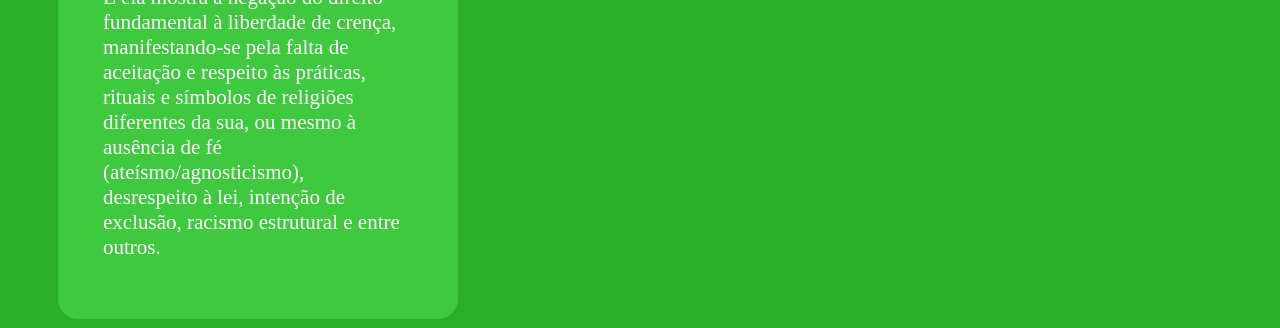
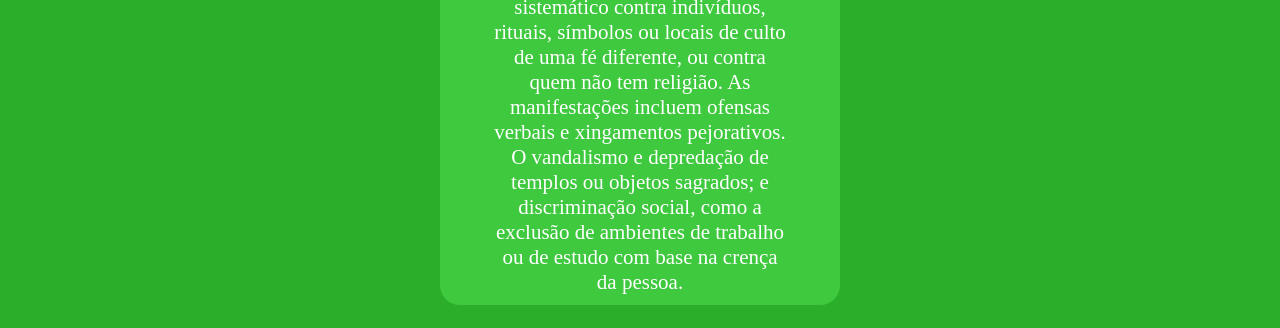
Before and after one commit to Bianca-a-a/Anti-Bullying, a plain HTML site: page pages/4-kamilly-base-intolerancia/index.html in a window 1280 px wide. Shown: the part 773-1101 px from the top of the page. Drawn offline with Linux system fonts and the light colour scheme; a web font is replaced by a local one.

Commit message:
terminando trabalho-kamilly

```diff
--- a/pages/4-kamilly-base-intolerancia/index.html
+++ b/pages/4-kamilly-base-intolerancia/index.html
@@ -25,8 +25,8 @@
 </div>
  </div>
 
- <div class="caixinha2">
-    <div class="Mostra">
+ <div class="caixinha">
+    <div class="Sobre">
         <h3>O que ela mostra?</h3>
         <p>E ela mostra a negação do direito fundamental à liberdade de crença,
            manifestando-se pela falta de aceitação e respeito às práticas, rituais e símbolos de religiões diferentes da sua, ou mesmo à ausência de fé (ateísmo/agnosticismo),
@@ -34,5 +34,13 @@
     </div>
  </div>
 
+ <div class="caixinha">
+    <div class="Sobre">
+        <h3>Características</h3>
+        <p>Ela é caracterizada pela discriminação e desrespeito sistemático contra indivíduos, rituais, símbolos ou locais de culto de uma fé diferente, ou contra quem não tem religião.
+        As manifestações incluem ofensas verbais e xingamentos pejorativos. O vandalismo e depredação de templos ou objetos sagrados; e discriminação social, como a exclusão de ambientes de trabalho ou de estudo com base na crença da pessoa.   </p>
+    </div>
+ </div>
+
 </body>
 </html>
--- a/pages/4-kamilly-base-intolerancia/style.css
+++ b/pages/4-kamilly-base-intolerancia/style.css
@@ -1,5 +1,11 @@
 body {
     background-color: #2BAF2B;
+
+    /* Flexbox para alinhar as caixinhas lado a lado */
+    display: flex;
+    justify-content: center; /* centraliza horizontalmente */
+    align-items: flex-start; /* alinha pelo topo */
+    flex-wrap: wrap; /* permite quebrar linha se não couber */
 }
 
 h1 {
@@ -9,14 +15,20 @@ color: #006600 !important;
     font-family: 'Jersey 25';
     font-size: 50px;
     text-align: center;
+    width: 100%; /* garante que o título ocupe a linha inteira */
 }
 
-.caixinha{
+.caixinha {
     width: 400px;
     height: 450px;
     background-color: #3FC93F;
     border-radius: 20px;
- margin-left: 15px;
+    margin: 15px;
+
+    display: flex;
+    justify-content: center;
+    align-items: center;
+    text-align: center;
 }
 
 h3 {
@@ -24,23 +36,14 @@ color: #006600 !important;
     -webkit-text-stroke: #38A352;
     -webkit-text-stroke-width: 1px;
     font-family: 'Jersey 25';
-font-size: 50px;
-margin-left: 130px;
+    font-size: 30px;
+    margin-bottom: 15px;
 }
 
 p {
- color:white;
+    color: white;
     font-family: 'Grenze';
     font-size: 21px;
     max-width: 300px;
- margin-left: 45px;
- margin-top: -50px;
+    margin: 0 auto;
 }
-
-.caixinha2 {
- width: 400px;
- height: 450px;
- background-color: #3FC93F;
- border-radius: 20px;
- margin-left: 50px;
-}
```
Lines whose indentation alone changed are shown as unchanged.
